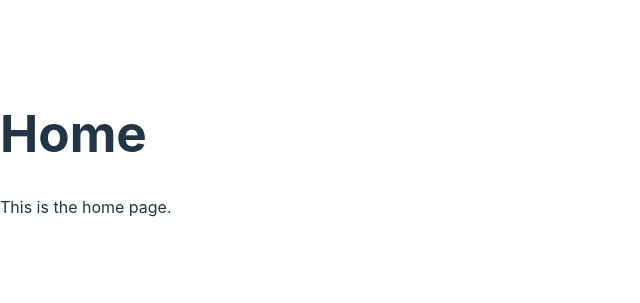
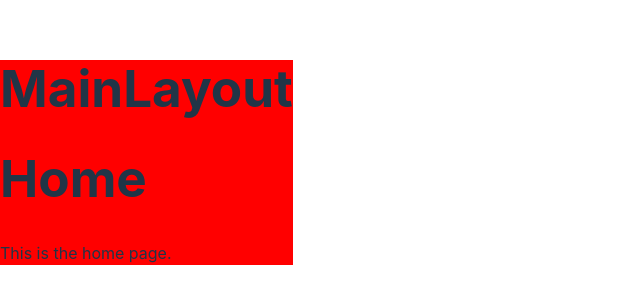
Before and after one commit to CodeCraft-LTDA/react18-decimo-react-router-v6-vite, a React (Vite) app: page / in a window 1280 px wide. Shown: the part 247-550 px from the top of the page, without its empty margins (0-640 px from the left). Built offline with nearby package versions, Linux system fonts and the light colour scheme.

Commit message:
aula 91trabalhando com layouts para rotas

```diff
--- a/src/App.tsx
+++ b/src/App.tsx
@@ -3,18 +3,21 @@
 import About from "./pages/About";
 import Product from "./pages/Product";
 import Products from "./pages/Products";
+import MainLayout from "./components/MainLayout";
 
 
 const App = () => {
   return (
     <div>
       <Routes>
-        <Route index path="/" element={<Home />} />
-        <Route path="/about" element={<About />} />
+        <Route element={<MainLayout/>}>
+          <Route index path="/" element={<Home />} />
+          <Route path="/about" element={<About />} />
 
-        <Route path="products">
-          <Route index element={<Products />} />
-          <Route path=":categoryID/:productID" element={<Product />} />
+          <Route path="products">
+            <Route index element={<Products />} />
+            <Route path=":categoryID/:productID" element={<Product />} />
+          </Route>
         </Route>
       </Routes>
     </div>
--- /dev/null
+++ b/src/components/MainLayout.tsx
@@ -0,0 +1,14 @@
+import { Outlet } from "react-router-dom";
+
+const MainLayout = () => {
+    return (
+        <>
+            <main style={{background: "red"}}>
+                <h1>MainLayout</h1>
+                <Outlet />
+            </main>
+        </>
+    );
+}
+
+export default MainLayout;
```
